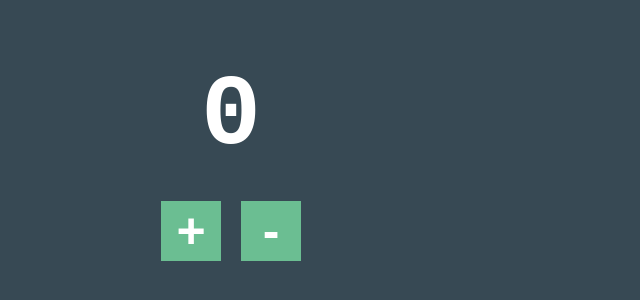
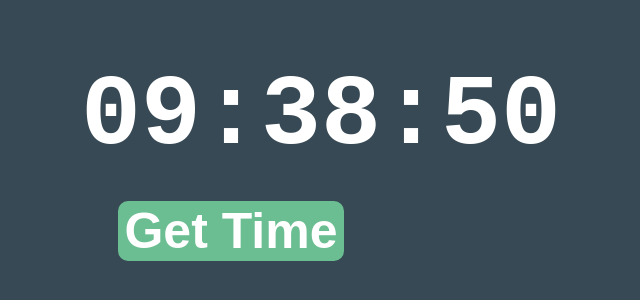
Before and after one commit to MERIYOAK/Keeper_app, a React (Create React App) app: page / in a window 1280 px wide. Shown: the part 120-420 px from the top of the page, without its empty margins (409-1049 px from the left). Built offline with nearby package versions, Linux system fonts and the light colour scheme.

Commit message:
useState challenge completed

```diff
--- a/public/styles.css
+++ b/public/styles.css
@@ -17,10 +17,11 @@ h1 {
 }
 
 button {
-  display: inline-block;
+  display: inline;
   background-color: #6bbe92;
   border: 0;
-  width: 60px;
+  border-radius: 10px;
+  box-shadow: 5px;
   margin: 10px;
   text-align: center;
   color: #fff;
--- a/src/components/App.jsx
+++ b/src/components/App.jsx
@@ -1,22 +1,21 @@
 import React, { useState } from "react";
 
+function App() {
+    const options = { hour12: false };
+    const [time, setTime] = useState(new Date().toLocaleTimeString(undefined, options));
 
-function App() {
-    const [count, setCount] = useState(0);
-
-    function increment() {
-        setCount(count + 1);
+    function timeSetter() {
+        setTime(new Date().toLocaleTimeString(undefined, options));
     }
 
-    function decrement() {
-        setCount(count - 1);
+    function autoUpdate() {
+        setInterval(timeSetter, 1000)
     }
 
     return (
         <div className="container">
-            <h1>{count}</h1>
-            <button onClick={increment}>+</button>
-            <button onClick={decrement}>-</button>
+            <h1>{time}</h1>
+            <button onClick={autoUpdate}>Get Time</button>
         </div>
     );
 }
--- a/src/index.js
+++ b/src/index.js
@@ -1,7 +1,22 @@
 import React from "react";
 import ReactDOM from "react-dom";
-import App from "./components/App"
+import App from "./components/App";
 
-ReactDOM.render(<App />,
-    document.getElementById("root")
-);
+ReactDOM.render(<App />, document.getElementById("root"));
+
+//Challenge:
+//1. Given that you can get the current time using:
+let time = new Date().toLocaleTimeString();
+console.log(time);
+//Show the latest time in the <h1> when the Get Time button
+//is pressed.
+
+//2. Given that you can get code to be called every second
+//using the setInterval method.
+//Can you get the time in your <h1> to update every second?
+
+//e.g. uncomment the code below to see Hey printed every second.
+// function sayHi() {
+//   console.log("Hey");
+// }
+// setInterval(sayHi, 1000);
```
